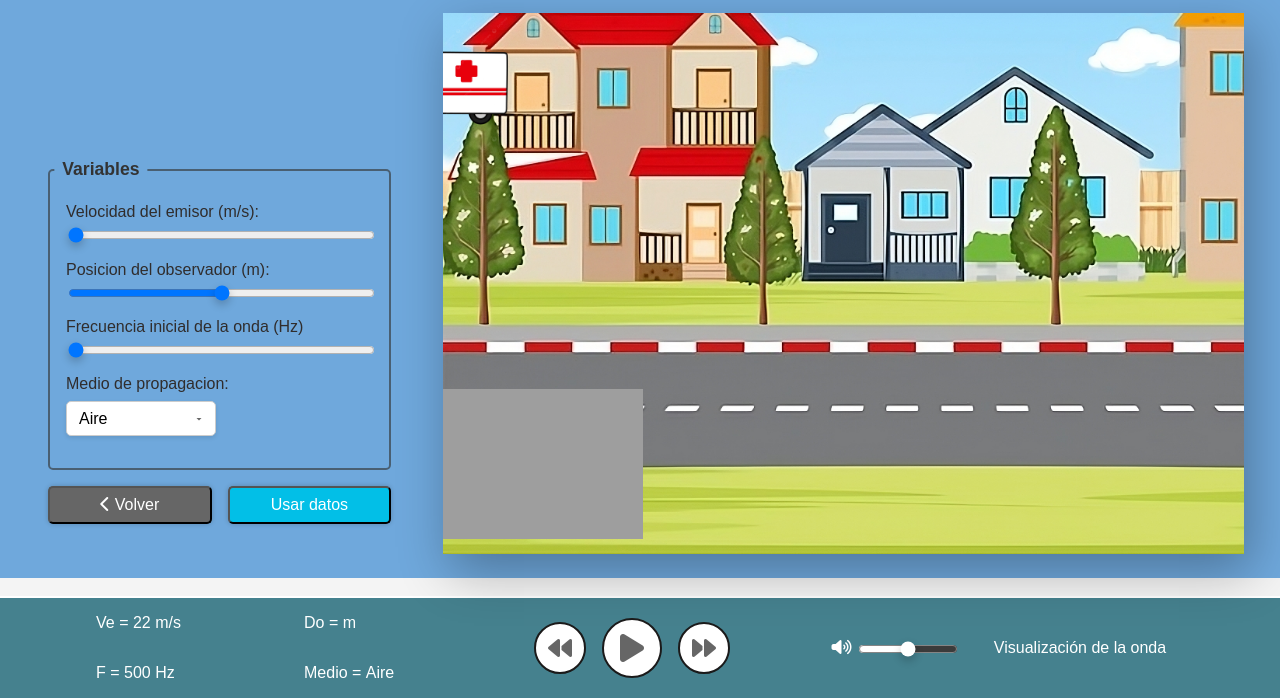
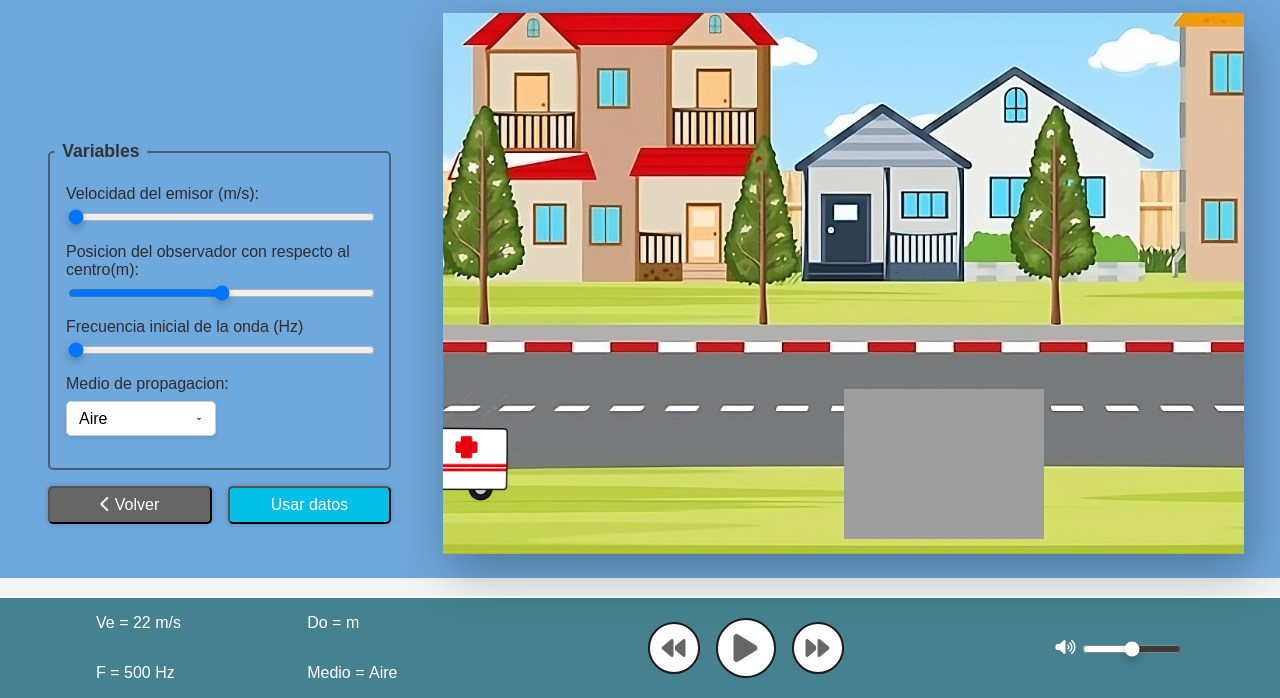
Before and after one commit to KennethJContreras/Efecto--Doppler, a website built with Parcel: page index.html in a window 1280 px wide. Shown: the part 102-800 px from the top of the page. Built offline with nearby package versions, Linux system fonts and the light colour scheme; grey boxes are pictures that could not be loaded; a web font is replaced by a local one.

Commit message:
Eliminado onda del footer

```diff
--- a/index.html
+++ b/index.html
@@ -34,7 +34,7 @@
                 </div>
 
                 <div class="input-container">
-                    <label for="posicion">Posicion del observador (m):</label>
+                    <label for="posicion">Posicion del observador con respecto al centro(m):</label>
                     <input type="range" min="-5" max="5" id="posicion">
                 </div>
 
@@ -94,9 +94,6 @@
             <label for="volumen"><i class="fa-solid fa-volume-high"></i></label>
             <input type="range" id="volumen" min="0" max="100" value="50">
         </div>
-        <div id="visualizacion">
-            Visualización de la onda
-        </div>
     </footer>
 
 </body>
--- a/styles.css
+++ b/styles.css
@@ -169,7 +169,7 @@ footer {
     position: absolute;
     display: grid;
     margin-top: 2rem;
-    grid-template-columns: 2fr 1fr 1fr 1fr;
+    grid-template-columns: 2fr 2fr 1fr;
     align-items: center;
     gap: 0 1rem;
     padding: 0rem 6rem;
@@ -387,11 +387,13 @@ input[type="range"]:active {
 #receptor {
     position: absolute;
     bottom: 15px; /* Posición fija desde abajo */
+    left: 50%;
 }
 
 
 #emisor {
     position: absolute;
+    bottom: 15px ;
     transform: translateX(-50%);
 }
 
```
